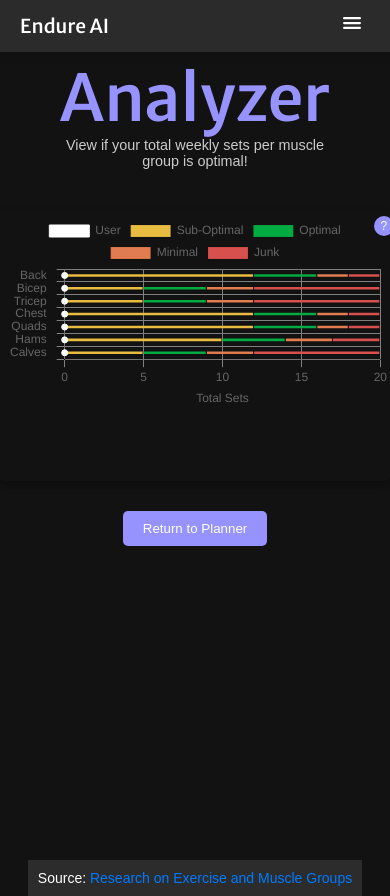
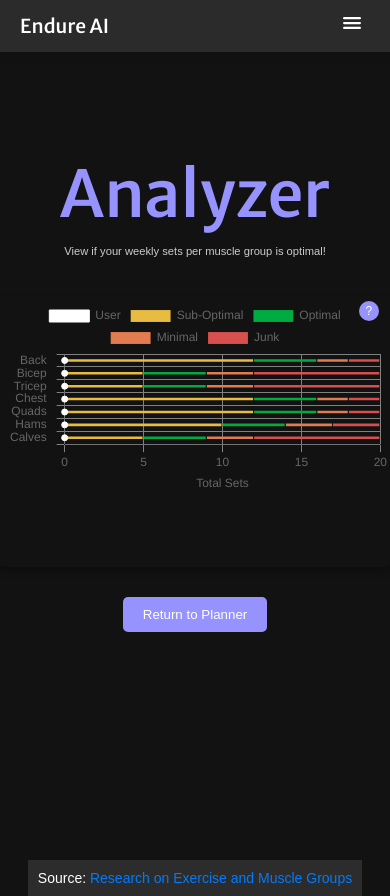
Before and after one commit to Ph1so/FitAnalyzer, a React (Create React App) app: page /analysis in a window 390 px wide. Shown: the top 896 px of the page. Built offline with nearby package versions, Linux system fonts and the light colour scheme; no server answers.

Commit message:
Fixed sizing issues

```diff
--- a/src/components/AnalysisPage.css
+++ b/src/components/AnalysisPage.css
@@ -44,12 +44,13 @@ footer.source {
   background-clip: text;
   -webkit-background-clip: text;
   color: transparent;
-  margin-bottom: 0em;
+  margin-bottom: .2em;
+  margin-top: 1.5em;
 
 }
 
 .Title2-container p {
-  font-size: .9em;
+  font-size: .7em;
   text-align: center; /* Center the paragraph */
   margin-top: 0; /* Ensure there's no extra space above the paragraph */
   color: #cccccc;
--- a/src/components/AnalysisPage.js
+++ b/src/components/AnalysisPage.js
@@ -17,7 +17,7 @@ const AnalysisPage = () => {
     <div className="analysis-page">
       <div className='Title2-container'>
       <div className="Title2">Analyzer</div>
-      <p>View if your total weekly sets per muscle group is optimal!</p>
+      <p>View if your weekly sets per muscle group is optimal!</p>
       </div>
       <div className="content">
         <BarChart />
--- a/src/components/BarChart.css
+++ b/src/components/BarChart.css
@@ -96,7 +96,7 @@
     width: 20px;
     height: 20px;
     top: 5px;
-    right: 0px;
+    right: 15px;
     font-size: 12px;
   }
 
```
